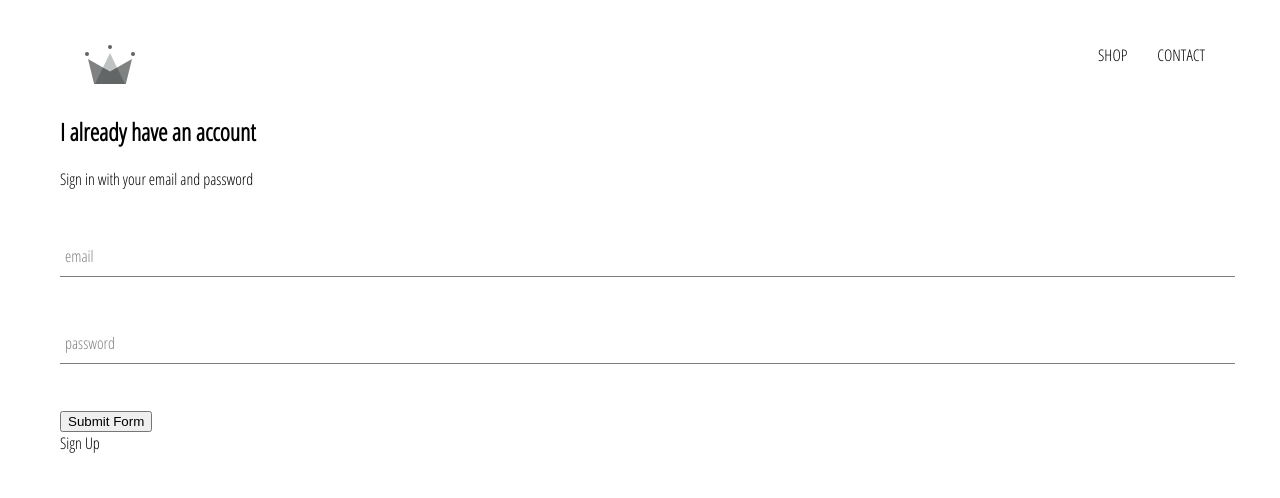
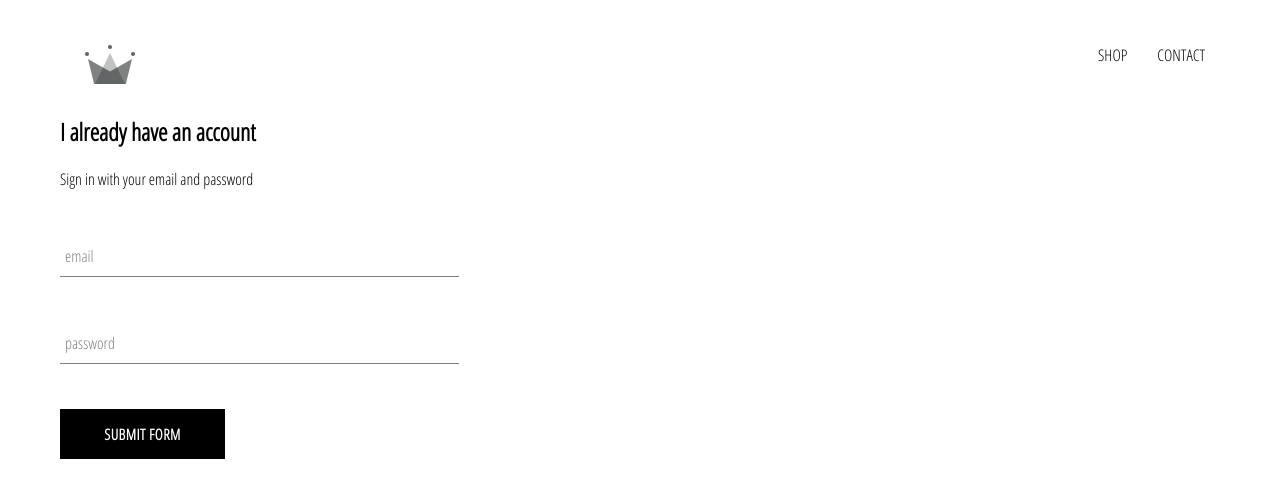
Before and after one commit to SleighJ/crwn-clothing, a React (Create React App) app: page /signin in a window 1280 px wide. Shown: the top 498 px of the page. Built offline with nearby package versions, Linux system fonts and the light colour scheme.

Commit message:
reusable button and base styling

```diff
--- /dev/null
+++ b/src/components/custom-button/custom-button.component.jsx
@@ -0,0 +1,15 @@
+import React from 'react'
+
+import './custom-button.styles.scss'
+
+const CustomButton = ({ children, handleClick, ...restProps }) => (
+    <button
+      className='custom-button'
+      onClick={()=>handleClick()}
+      {...restProps}
+    >
+      { children }
+    </button>
+)
+
+export default CustomButton
--- /dev/null
+++ b/src/components/custom-button/custom-button.styles.scss
@@ -0,0 +1,22 @@
+.custom-button {
+  min-width: 165px;
+  width: auto;
+  height: 50px;
+  letter-spacing: 0.5px;
+  line-height: 50px;
+  padding: 0 35px 0 35px;
+  font-size: 15px;
+  background-color: black;
+  color: white;
+  text-transform: uppercase;
+  font-family: 'Open Sans Condensed';
+  font-weight: bolder;
+  border: none;
+  cursor: pointer;
+
+  &:hover {
+    background-color: white;
+    color: black;
+    border: 1px solid black;
+  }
+}
--- a/src/components/form-input/form-input.component.jsx
+++ b/src/components/form-input/form-input.component.jsx
@@ -8,7 +8,6 @@
   ...restProps
 }) => (
   <div className='group'>
-    {console.log(label)}
     <input
       className='form-input'
       onChange={handleChange}
--- a/src/pages/auth/sign-in.component.jsx
+++ b/src/pages/auth/sign-in.component.jsx
@@ -2,6 +2,9 @@
 import { useAuth } from './auth.context'
 
 import FormInput from '../../components/form-input/form-input.component'
+import CustomButton from '../../components/custom-button/custom-button.component'
+
+import './sign-in.styles.scss'
 
 const SignIn = () => {
   const {
@@ -18,6 +21,7 @@
       <span>Sign in with your email and password</span>
       <form>
         <FormInput
+          name='email'
           label='email'
           type='email'
           value={userEmail}
@@ -25,13 +29,20 @@
           required
         />
         <FormInput
+          name='password'
           label='password'
           type='password'
           value={userPassword}
           handleChange={(e) => setUserPassword(e.target.value)}
           required
         />
-        <input onClick={(e)=>handleSubmit(e)} type='submit' value='Submit Form' />
+        <CustomButton
+          type='submit'
+          handleClick={(e) => handleSubmit(e)}
+        >
+          { 'Submit Form' }
+        </CustomButton>
+        {/* <input onClick={(e)=>handleSubmit(e)} type='submit' value='Submit Form' /> */}
       </form>
     </div>
   )
--- /dev/null
+++ b/src/pages/auth/sign-in.styles.scss
@@ -0,0 +1,3 @@
+.sign-in {
+  width: 30vw;
+}
--- a/src/pages/auth/sign-up.component.jsx
+++ b/src/pages/auth/sign-up.component.jsx
@@ -6,8 +6,8 @@
   // const authUpdate = useAuthUpdate()
 
   return (
-    <div >
-      Sign Up
+    <div className='sign-up-container'>
+      {/* Sign Up */}
     </div>
   )
 
```
